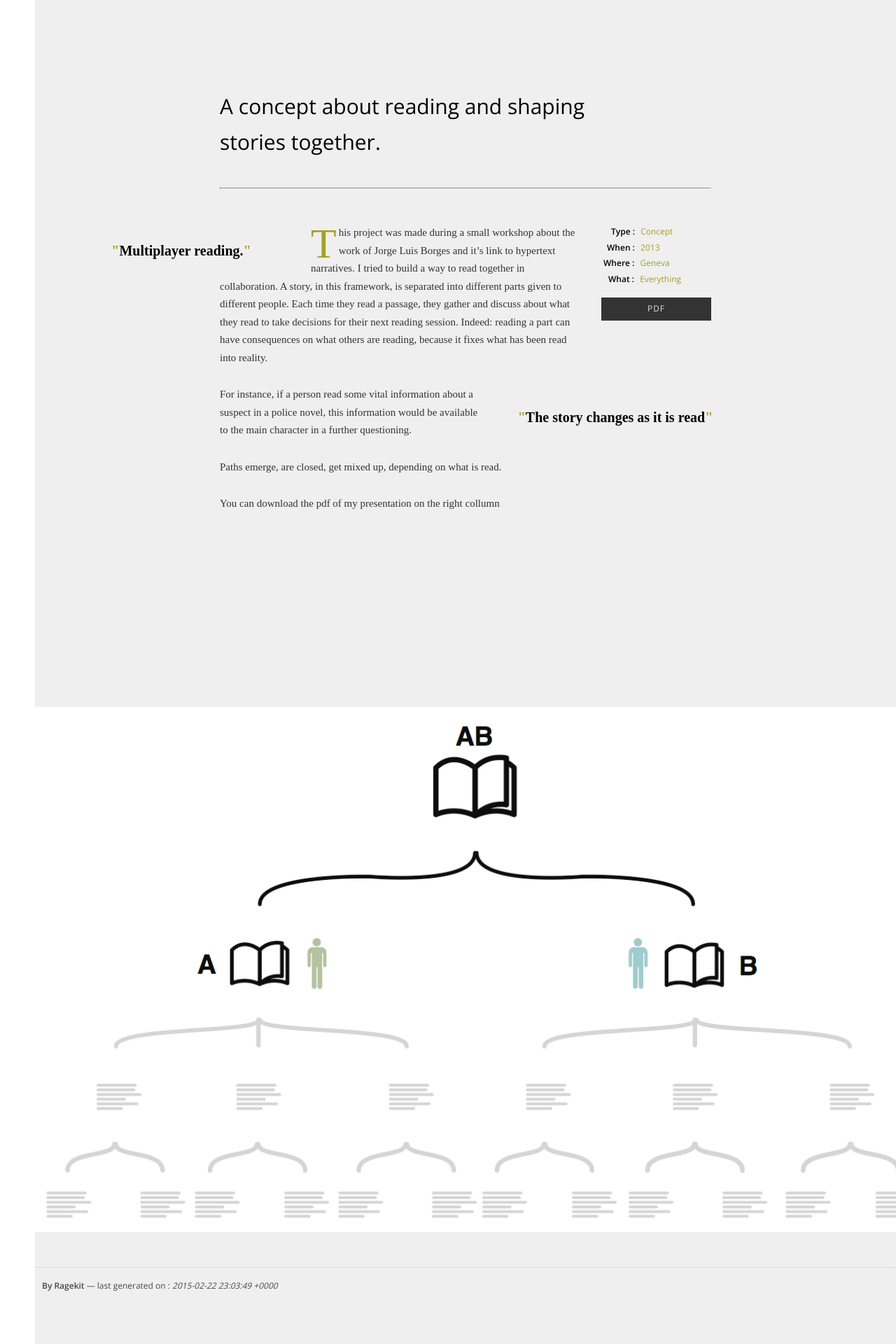
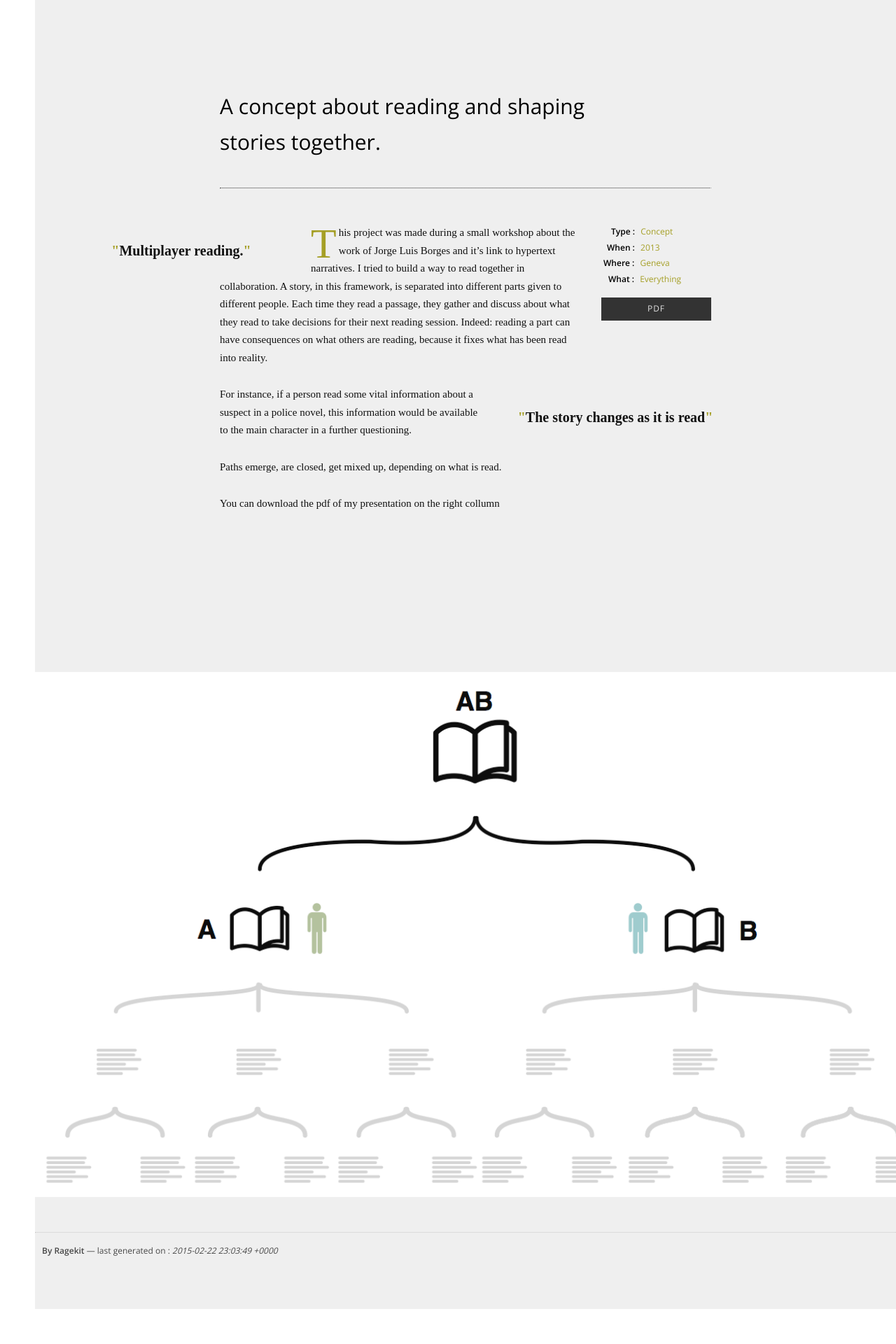
Before and after one commit to ragekit/ragekit.github.io, a Jekyll site: the page built from _posts/2013-04-01-Aleph.markdown, in a window 1280 px wide. Shown: the part 974-2894 px from the top of the page at 70% size. Built offline with Jekyll 4.4.1, drawn with Linux system fonts in a browser that asks for light colours; some web fonts are replaced; after the commit the page ends 2844 px from its top, so only the background shows below that.

Commit message:
small color changes

```diff
--- a/css/main.scss
+++ b/css/main.scss
@@ -253,7 +253,7 @@
     //font-weight:bold;
 
     line-height:$mainLineHeight;
-    color:$dark-gray;
+    color:#111;
     margin:27px 0;
   //  font-family: 'Roboto Slab', sans-serif;
 }
@@ -397,7 +397,7 @@
     //top:100px;
     //position:relative;
     padding-top:$menuSize + 200px;
-    padding-bottom:250px;
+    padding-bottom:200px;
     margin:0 auto;
     //padding:0 0;
   }
@@ -536,7 +536,7 @@
     font-weight:700;
     padding:5px;
     transition: all .3s;
-    color:$bigdarkgray;
+    color:#111;
   }
 
   h3:hover,h4:hover{
```
